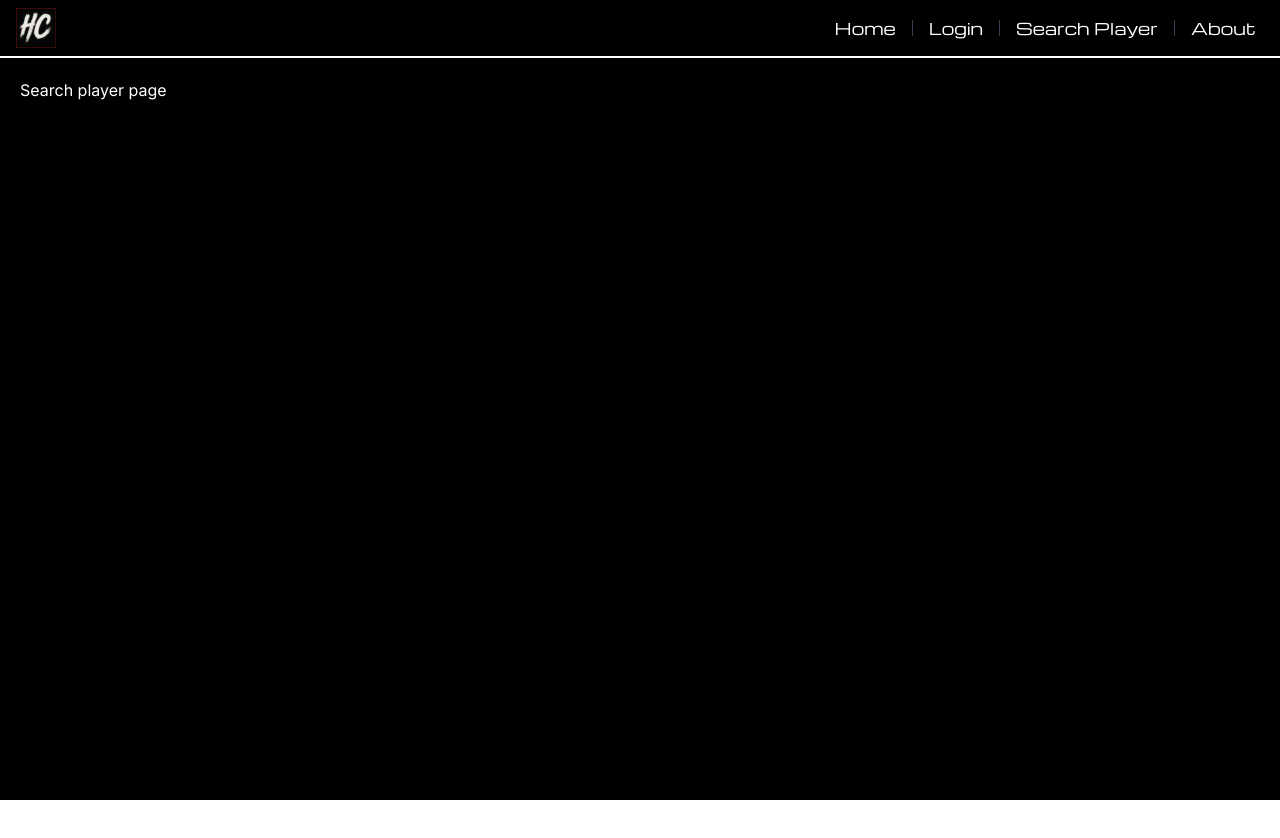
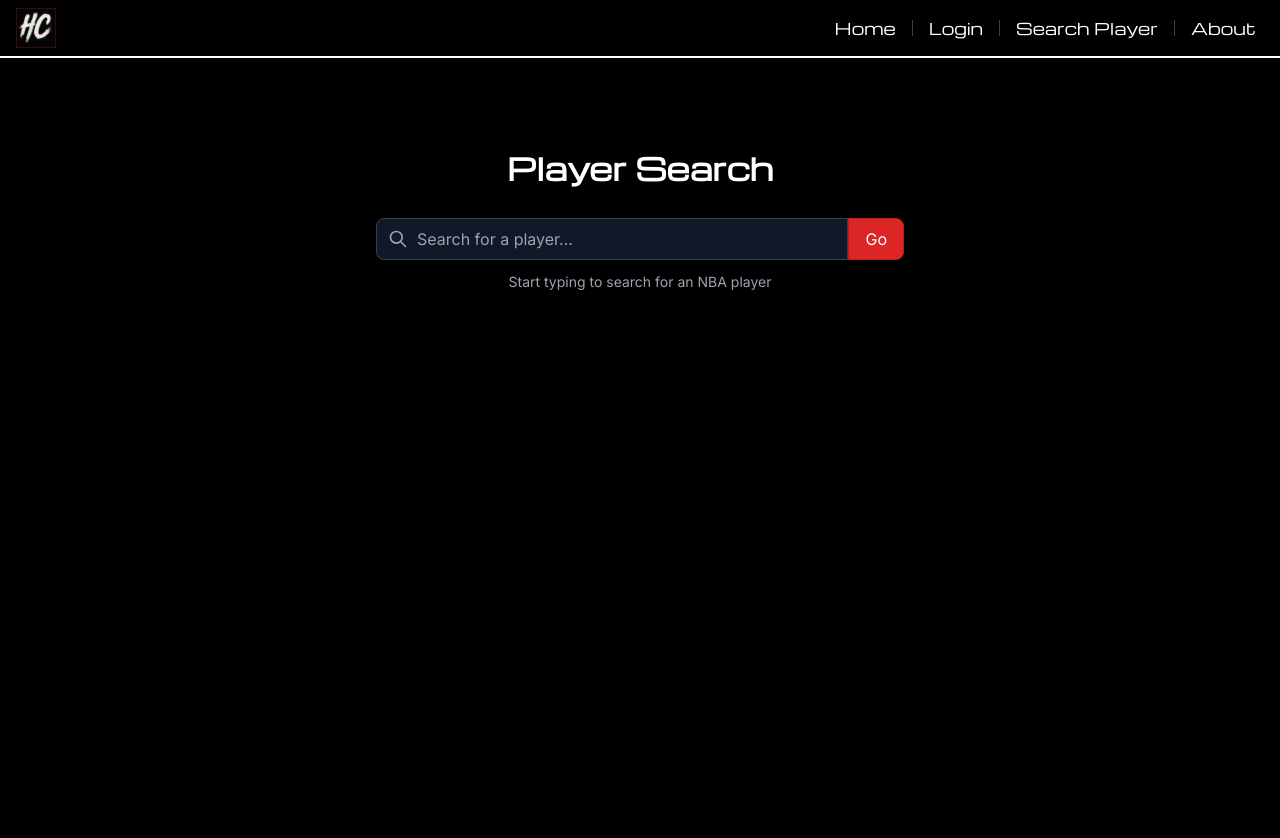
Before and after one commit to WilliamBu1/heatcheck-frontend, a React (Vite) app: page /search_page in a window 1280 px wide. Shown: the top 838 px of the page. Before the commit the page ends 800 px from the top, so only its background shows below. Built offline with nearby package versions, Linux system fonts and the light colour scheme.

Commit message:
new search page

```diff
--- a/src/api_calls/stats.js
+++ b/src/api_calls/stats.js
@@ -9,3 +9,8 @@ export const get5HeatUpPlayers = async () => {
     const response = await fetch(`${API_BASE_URL}/5players_heating_up`);
     return response.json();
 };
+
+export const getPlayerStats = async (playerName) => {
+    const response = await fetch(`${API_BASE_URL}/player_stats?player_name=${playerName}`);
+    return response.json();
+};
--- /dev/null
+++ b/src/components/PlayerSearchAutocomplete.jsx
@@ -0,0 +1,145 @@
+import React, { useState, useEffect, useRef } from 'react';
+
+const PlayerSearchAutocomplete = ({ players, onPlayerSelect, onSearchSubmit }) => {
+  const [searchTerm, setSearchTerm] = useState('');
+  const [filteredPlayers, setFilteredPlayers] = useState([]);
+  const [showDropdown, setShowDropdown] = useState(false);
+  const [activeIndex, setActiveIndex] = useState(-1);
+  const dropdownRef = useRef(null);
+  const inputRef = useRef(null);
+
+  // Filter players based on search term
+  useEffect(() => {
+    if (searchTerm.trim() === '') {
+      setFilteredPlayers([]);
+      setShowDropdown(false);
+      return;
+    }
+
+    const filtered = players.filter(player =>
+      player.toLowerCase().includes(searchTerm.toLowerCase())
+    ).slice(0, 10); // Limit to 10 results for performance
+
+    setFilteredPlayers(filtered);
+    setShowDropdown(filtered.length > 0);
+    setActiveIndex(-1);
+  }, [searchTerm, players]);
+
+  // Handle click outside to close dropdown
+  useEffect(() => {
+    const handleClickOutside = (event) => {
+      if (dropdownRef.current && !dropdownRef.current.contains(event.target) &&
+          inputRef.current && !inputRef.current.contains(event.target)) {
+        setShowDropdown(false);
+      }
+    };
+
+    document.addEventListener('mousedown', handleClickOutside);
+    return () => {
+      document.removeEventListener('mousedown', handleClickOutside);
+    };
+  }, []);
+
+  // Handle keyboard navigation
+  const handleKeyDown = (e) => {
+    if (!showDropdown) return;
+
+    // Down arrow
+    if (e.key === 'ArrowDown') {
+      e.preventDefault();
+      setActiveIndex(prev =>
+        prev < filteredPlayers.length - 1 ? prev + 1 : prev
+      );
+    }
+    // Up arrow
+    else if (e.key === 'ArrowUp') {
+      e.preventDefault();
+      setActiveIndex(prev => prev > 0 ? prev - 1 : 0);
+    }
+    // Enter
+    else if (e.key === 'Enter' && activeIndex >= 0) {
+      e.preventDefault();
+      handleSelectPlayer(filteredPlayers[activeIndex]);
+    }
+    // Escape
+    else if (e.key === 'Escape') {
+      setShowDropdown(false);
+    }
+  };
+
+  const handleInputChange = (e) => {
+    setSearchTerm(e.target.value);
+  };
+
+  const handleSelectPlayer = (player) => {
+    setSearchTerm(player);
+    setShowDropdown(false);
+    if (onPlayerSelect) {
+      onPlayerSelect(player);
+    }
+  };
+
+  const handleGoClick = () => {
+    if (onSearchSubmit) {
+      onSearchSubmit(searchTerm);
+    } else if (searchTerm.trim() !== '') {
+      // If no submission handler provided, select the first filtered player as fallback
+      const firstMatch = filteredPlayers[0];
+      if (firstMatch) {
+        handleSelectPlayer(firstMatch);
+      }
+    }
+  };
+
+  return (
+    <div className="relative w-full">
+      <div className="relative flex">
+        <div className="relative flex-grow">
+          <input
+            ref={inputRef}
+            type="text"
+            value={searchTerm}
+            onChange={handleInputChange}
+            onKeyDown={handleKeyDown}
+            onFocus={() => searchTerm.trim() !== '' && setShowDropdown(filteredPlayers.length > 0)}
+            placeholder="Search for a player..."
+            className="w-full bg-gray-900 text-white border border-gray-700 rounded-l-lg py-2 px-4 pl-10 focus:outline-none focus:border-red-500 transition-colors"
+          />
+          <div className="absolute inset-y-0 left-0 flex items-center pl-3 pointer-events-none">
+            <svg className="w-5 h-5 text-gray-400" fill="none" stroke="currentColor" viewBox="0 0 24 24" xmlns="http://www.w3.org/2000/svg">
+              <path strokeLinecap="round" strokeLinejoin="round" strokeWidth={2} d="M21 21l-6-6m2-5a7 7 0 11-14 0 7 7 0 0114 0z" />
+            </svg>
+          </div>
+        </div>
+        <button
+          onClick={handleGoClick}
+          className="bg-red-600 hover:bg-red-700 text-white px-4 rounded-r-lg border border-red-700 transition-colors focus:outline-none"
+        >
+          Go
+        </button>
+      </div>
+
+      {showDropdown && (
+        <div
+          ref={dropdownRef}
+          className="absolute z-10 mt-1 w-full bg-gray-800 border border-gray-700 rounded-lg shadow-lg max-h-60 overflow-y-auto"
+        >
+          <ul>
+            {filteredPlayers.map((player, index) => (
+              <li
+                key={index}
+                className={`px-4 py-2 cursor-pointer hover:bg-gray-700 ${activeIndex === index ? 'bg-gray-700' : ''}`}
+                onClick={() => handleSelectPlayer(player)}
+                onMouseEnter={() => setActiveIndex(index)}
+              >
+                <span className="text-white">{player}</span>
+              </li>
+            ))}
+          </ul>
+        </div>
+      )}
+    </div>
+  );
+};
+
+export default PlayerSearchAutocomplete;
--- a/src/components/fav_search.jsx
+++ b/src/components/fav_search.jsx
@@ -1,6 +1,6 @@
 import React from 'react';
 
-const FavSearch = ({ searchTerm, setSearchTerm, placeholder = "Search players..." }) => {
+const FavSearch = ({ searchTerm, setSearchTerm, placeholder = "Search player..." }) => {
   const handleSearch = (e) => {
     setSearchTerm(e.target.value);
   };
--- a/src/pages/favorites.jsx
+++ b/src/pages/favorites.jsx
@@ -65,7 +65,6 @@ const Favorites = () => {
       <FavSearch
         searchTerm={searchTerm}
         setSearchTerm={setSearchTerm}
-        placeholder="Search players..."
       />
 
       {/* Player cards */}
--- a/src/pages/search_page.jsx
+++ b/src/pages/search_page.jsx
@@ -1,9 +1,173 @@
-import React from 'react'
+import React, { useState } from 'react';
+import PlayerSearchAutocomplete from '../components/PlayerSearchAutocomplete';
+import { getPlayerStats } from '../api_calls/stats';
 
 const Search_player = () => {
+  const [selectedPlayer, setSelectedPlayer] = useState(null);
+  const [playerData, setPlayerData] = useState(null);
+  const [isLoading, setIsLoading] = useState(false);
+  const [error, setError] = useState(null);
+
+  const players = [
+    "Alex Sarr",
+    "Alperen Sengun",
+    "Amen Thompson",
+    "Andrew Wiggins",
+    "Anfernee Simons",
+    "Anthony Davis",
+    "Anthony Edwards",
+    "Austin Reaves",
+    "Bam Adebayo",
+    "Bennedict Mathurin",
+    "Bradley Beal",
+    "Brandon Ingram",
+    "Brandon Miller",
+    "CJ McCollum",
+    "Cade Cunningham",
+    "Cam Thomas",
+    "Cameron Johnson",
+    "Chet Holmgren",
+    "Coby White",
+    "Collin Sexton",
+    "D'Angelo Russell",
+    "Damian Lillard",
+    "Darius Garland",
+    "De'Aaron Fox",
+    "DeMar DeRozan",
+    "Deni Avdija",
+    "Desmond Bane",
+    "Devin Booker",
+    "Devin Vassell",
+    "Domantas Sabonis",
+    "Donovan Mitchell",
+    "Dyson Daniels",
+    "Evan Mobley",
+    "Franz Wagner",
+    "Giannis Antetokounmpo",
+    "Ja Morant",
+    "Jaden Ivey",
+    "Jalen Brunson",
+    "Jalen Green",
+    "Jalen Johnson",
+    "Jalen Suggs",
+    "Jalen Williams",
+    "Jamal Murray",
+    "James Harden",
+    "Jaren Jackson Jr.",
+    "Jaylen Brown",
+    "Jayson Tatum",
+    "Jimmy Butler III",
+    "Joel Embiid",
+    "John Collins",
+    "Jonathan Kuminga",
+    "Jordan Poole",
+    "Josh Giddey",
+    "Julius Randle",
+    "Karl-Anthony Towns",
+    "Kawhi Leonard",
+    "Kevin Durant",
+    "Kristaps Porziņģis",
+    "Kyle Kuzma",
+    "Kyrie Irving",
+    "LaMelo Ball",
+    "Lauri Markkanen",
+    "LeBron James",
+    "Luka Dončić",
+    "Malcolm Brogdon",
+    "Malik Beasley",
+    "Michael Porter Jr.",
+    "Miles Bridges",
+    "Naz Reid",
+    "Nikola Jokić",
+    "Nikola Vučević",
+    "Norman Powell",
+    "OG Anunoby",
+    "P.J. Washington",
+    "Paolo Banchero",
+    "Pascal Siakam",
+    "Paul George",
+    "RJ Barrett",
+    "Scottie Barnes",
+    "Shaedon Sharpe",
+    "Shai Gilgeous-Alexander",
+    "Stephen Curry",
+    "Trae Young",
+    "Trey Murphy III",
+    "Tyler Herro",
+    "Tyrese Haliburton",
+    "Tyrese Maxey",
+    "Victor Wembanyama",
+    "Zach LaVine",
+    "Zion Williamson"
+  ];
+
+  const handlePlayerSelect = (player) => {
+    setSelectedPlayer(player);
+    // You could fetch additional player data here
+    console.log(`Selected player: ${player}`);
+  };
+
+  const handleSearchSubmit = async (searchText) => {
+    try {
+      setIsLoading(true);
+      setError(null);
+      console.log(`Searching for: ${searchText}`);
+      const playerStats = await getPlayerStats(searchText);
+      console.log('Player stats:', playerStats);
+      setPlayerData(playerStats);
+    } catch (error) {
+      console.error('Error fetching player stats:', error);
+      setError('Failed to fetch player data');
+    } finally {
+      setIsLoading(false);
+    }
+  };
+
   return (
-    <div>Search player page</div>
-  )
-}
+    <div className="min-h-screen bg-black text-white flex flex-col justify-start pt-12">
+      <div className="w-full max-w-xl mx-auto text-center p-6">
+        <h1 className="text-3xl font-bold font-michroma mb-8">Player Search</h1>
+
+        {/* Player search with autocomplete */}
+        <div className="mb-4">
+          <PlayerSearchAutocomplete
+            players={players}
+            onPlayerSelect={handlePlayerSelect}
+            onSearchSubmit={handleSearchSubmit}
+          />
+          <p className="mt-3 text-gray-400 text-sm">
+            Start typing to search for an NBA player
+          </p>
+        </div>
+
+        {/* Loading indicator */}
+        {isLoading && (
+          <div className="mt-8 flex justify-center">
+            <div className="animate-spin h-8 w-8 border-4 border-red-500 rounded-full border-t-transparent"></div>
+          </div>
+        )}
+
+        {/* Error message */}
+        {error && (
+          <div className="mt-8 p-4 bg-red-900/50 border border-red-700 rounded-lg text-white">
+            {error}
+          </div>
+        )}
+
+        {/* Display raw JSON data */}
+        {playerData && !isLoading && (
+          <div className="mt-8 text-left">
+            <h2 className="text-xl font-bold mb-4">API Response:</h2>
+            <div className="bg-gray-900 p-4 rounded-lg overflow-x-auto">
+              <pre className="text-xs text-gray-300 whitespace-pre-wrap">
+                {JSON.stringify(playerData, null, 2)}
+              </pre>
+            </div>
+          </div>
+        )}
+      </div>
+    </div>
+  );
+};
 
 export default Search_player;
```
